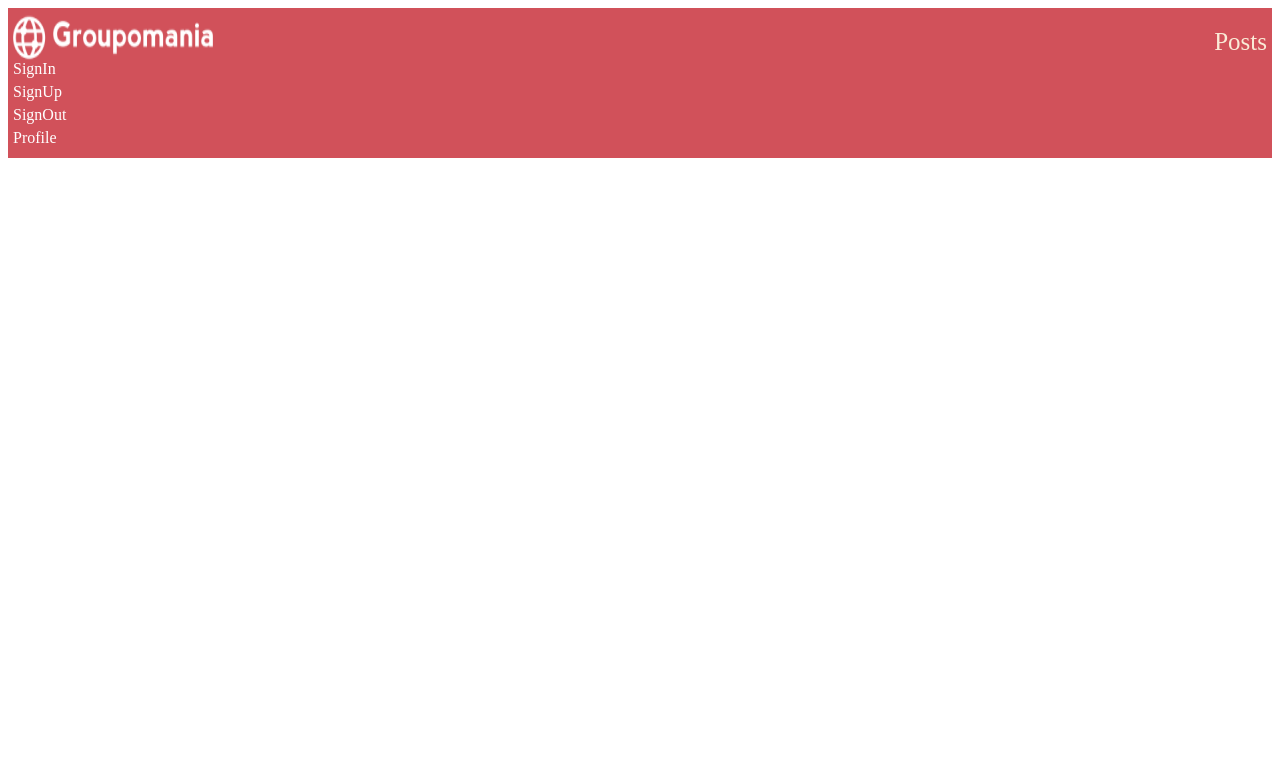
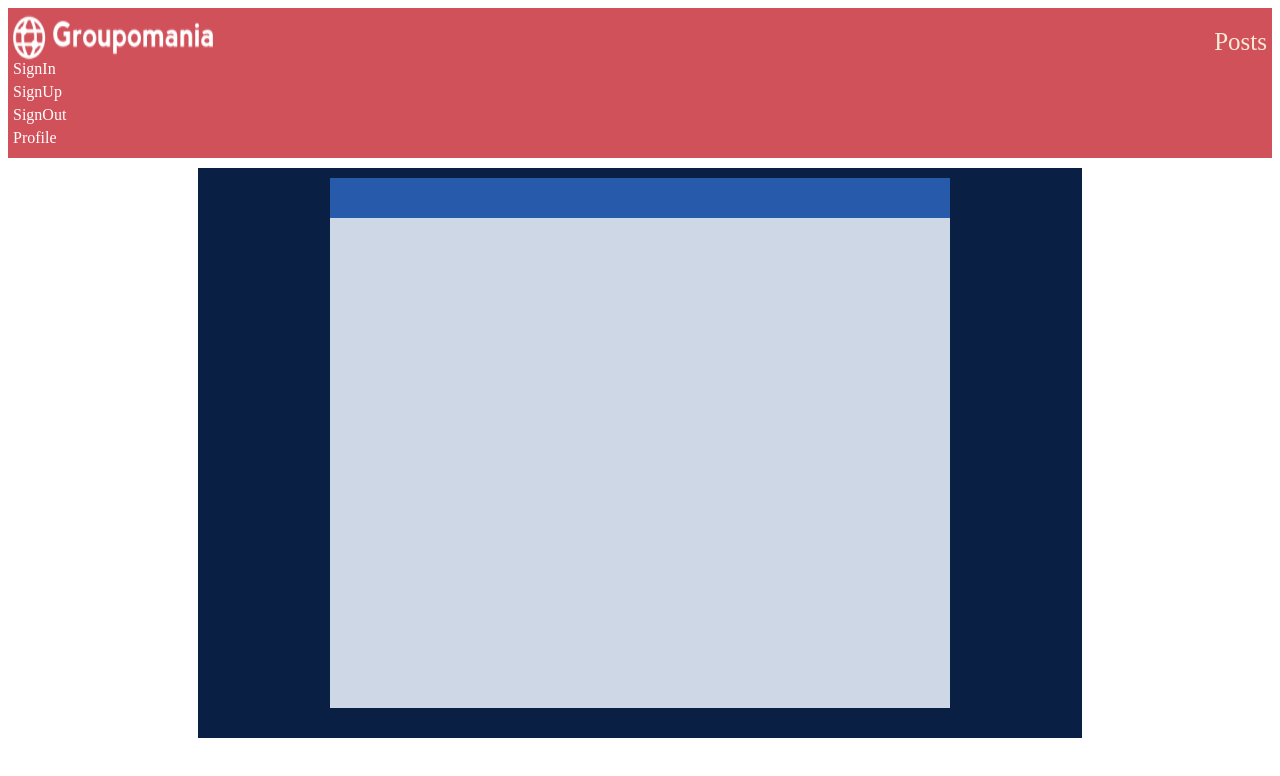
Before and after one commit to seanwr0/P7_Sean_Rosen_code, a Vue app in the folder project-7/: page /#/postPage/1 in a window 1280 px wide. Shown: the top 776 px of the page. Built offline with nearby package versions, Linux system fonts and the light colour scheme; no server answers.

Commit message:
added post page

```diff
--- a/project-7/src/components/PostItem.vue
+++ b/project-7/src/components/PostItem.vue
@@ -1,24 +1,28 @@
 <template>
 
+    <router-link  :to="{ name: 'postPage', params: {id}}"   >
 
+        <div id="postCard" @click="linkHandler">
+            <div id="postCard__name">
+                <h3>{{id}}</h3>
+            </div>
 
-    <div id="postCard">
-        <div id="postCard__name">
-            <h3>{{name}}</h3>
+            <p>{{title}}</p>
+
         </div>
 
-        <p>{{title}}</p>
-
-    </div>
-
-
+    </router-link>
 </template>
 
 
 
 <script>
 export default {
-    props: ['title', 'text', 'id', 'name']
+    props: ['title', 'text', 'id', 'name'],
+
+
+
+
 }
 </script>
 
@@ -26,6 +30,11 @@ export default {
 
 
 <style  scoped lang="scss">
+a {
+    text-decoration: none;
+    color: white;
+}
+
 #postCard {
     display: flex;
     width: 320px;
@@ -34,6 +43,7 @@ export default {
     border-radius: 10px;
     margin-top: 10px;
     box-shadow: 3px 2px rgb(0, 15, 42);
+
 
     p {
         margin: 0px;
--- a/project-7/src/router/index.js
+++ b/project-7/src/router/index.js
@@ -7,6 +7,14 @@ const routes = [
     name: 'signIn',
     component: signIn
   },
+
+  {
+    path: '/postPage/:id',
+    name: 'postPage',
+    component: () => import( '../views/postMessage'),
+    props: true
+  },
+
   {
     path: '/signUp',
     name: 'signUp',
@@ -25,11 +33,6 @@ const routes = [
   },
 
 
-  {
-    path: '/postPage',
-    name: 'postpages',
-    component: () => import( '../views/postPage')
-  }
 
 
 ]
--- /dev/null
+++ b/project-7/src/views/postMessage.vue
@@ -0,0 +1,109 @@
+<template>
+    <main>
+        <div id="forum">
+            <div id="postContent">
+
+                <h2>{{postTitle}}</h2>
+                <p>{{postText}}</p>
+
+            </div>
+
+        </div>
+    </main>
+</template>
+
+<script>
+
+
+
+export default {
+    name: 'userPostPage',
+    data() {
+        return {
+            postTitle: "",
+            postText: "",
+        }
+    },
+
+    methods: {
+        // gets post from the backend
+        getPostInfo() {
+            let self = this;
+            fetch('http://localhost:3000/api/post/page', {
+                method: 'POST',
+                headers: {
+                    'Accept': 'application/json',
+                    'Content-Type': 'application/json'
+                },
+                body: JSON.stringify({
+                    id: parseInt(this.$route.params.id),
+                })
+            })
+                .then(response => response.json())
+                .then(data => responseHandler(data))
+
+            function responseHandler(data) {
+                self.postTitle = data.title
+                self.postText = data.text
+
+            }
+        },
+
+    },
+
+    created() {
+        this.getPostInfo()
+    }
+}
+
+</script>
+
+  <!-- Add "scoped" attribute to limit CSS to this component only -->
+<style scoped lang="scss">
+main{
+    display: flex;
+    flex-direction: column;
+    align-items: center;
+    width: 100%;
+    height: 600px;
+}
+#forum {
+    display: flex;
+    flex-direction: column;
+    align-items: center;
+    width: 70%;
+    min-width: 360px;
+    min-height: 500px;
+    background-color: #091f43;
+    gap: 10px;
+
+
+}
+
+#postContent {
+    color: black;
+    display: flex;
+    flex-direction: column;
+    background-color: #ced7e6; ;
+    width: 70%;
+    min-height: 500px;
+    gap: 5px;
+    padding-bottom: 30px;
+    margin-bottom: 30px;
+    margin-top: 10px;
+
+    h2 {
+        color: white;
+        font-size: 35px;
+        margin: 0px;
+        background-color: #275aab;
+        width: 97%;
+        height: 40px;
+        padding-left: 3%;
+
+    }
+    p{
+        margin: 15px;
+    }
+}
+</style>
--- a/project-7/src/views/userPosts.vue
+++ b/project-7/src/views/userPosts.vue
@@ -7,7 +7,7 @@
         <div v-if="PostShow" id="Posts">
 
 
-            <PostItem v-for="post in posts"  :key="post.id"  :name="post.name" :title="post.title"></PostItem>
+            <PostItem v-for="post in posts"  :key="post.id"  :id="post.id" :name="post.name" :title="post.title"></PostItem>
 
 
 
```
Also changed, not shown: project-7/src/views/postPage .vue (deleted, +0 -96 lines), 2 other files (tests, documents, lock files or other folders).
